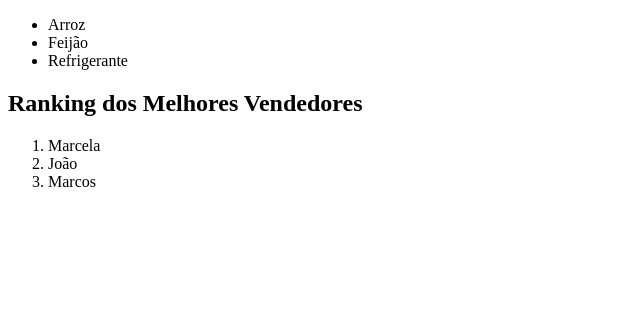
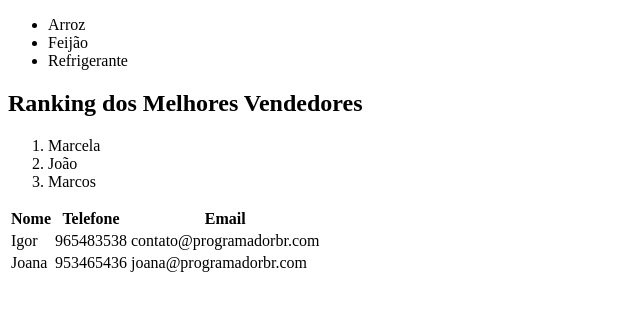
Before and after one commit to defsfelix/CursoDEV, a plain HTML site: page index.html in a window 1280 px wide. Shown: the part 979-1290 px from the top of the page, without its empty margins (0-640 px from the left). Before the commit the page ends 1186 px from the top, so only its background shows below. Drawn offline with Linux system fonts and the light colour scheme.

Commit message:
aula como criar tabelas

```diff
--- a/index.html
+++ b/index.html
@@ -71,6 +71,23 @@
                     <li> Marcos</li>
                 </ol>
 
+                <table>
+                   <tr>
+                       <th>Nome</th>
+                       <th>Telefone</th>
+                       <th>Email</th>
+                   </tr>
+                   <tr>
+                       <td>Igor</td>
+                       <td>965483538</td>
+                       <td>contato@programadorbr.com</td>
+                   </tr>
+                   <tr>
+                       <td>Joana</td>
+                       <td>953465436</td>
+                       <td>joana@programadorbr.com</td>
+                   </tr>
+                </table>
 
 
 
@@ -82,6 +99,9 @@
 
 
 
+
+            <br><br><br><br><br><br><br><br><br><br><br><br><br>
+
     </body>
 
 
```
